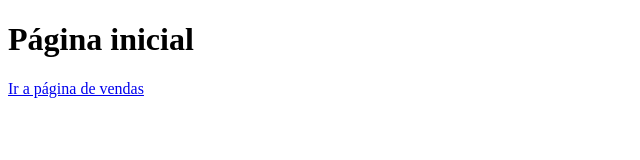
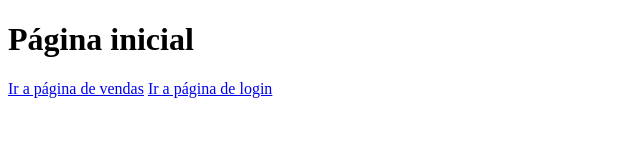
Before and after one commit to lucffernands/aulagithub, a plain HTML site: page index.html in a window 1280 px wide. Shown: the whole page, without its empty margins (0-640 px from the left). Drawn offline with Linux system fonts and the light colour scheme.

Commit message:
(y) Finalização da feature login

```diff
--- a/index.html
+++ b/index.html
@@ -9,5 +9,6 @@
 <body>
     <h1>Página inicial</h1>
     <a href="vendas.html">Ir a página de vendas</a>
+    <a href="login.html">Ir a página de login</a>
 </body>
 </html>
```
Also changed, not shown: login.html (+0 -1 lines).
